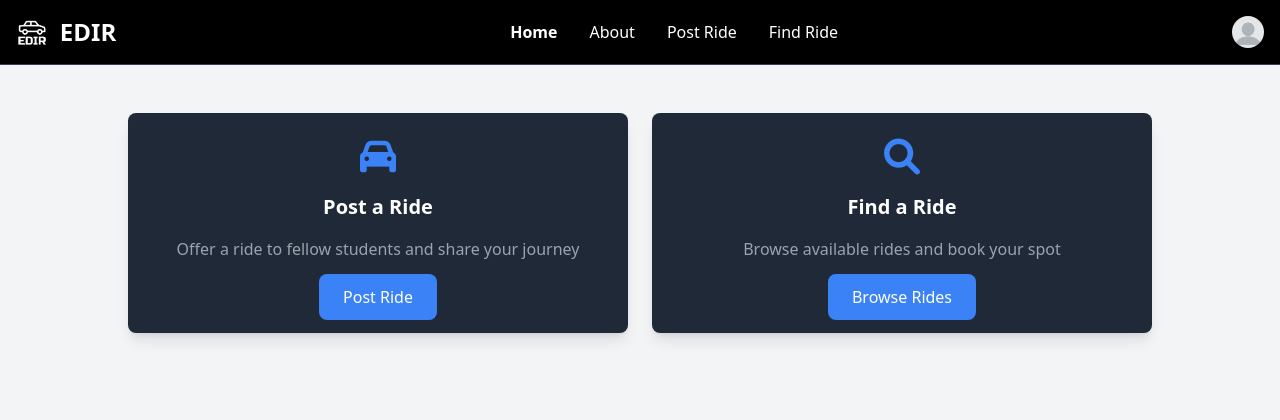
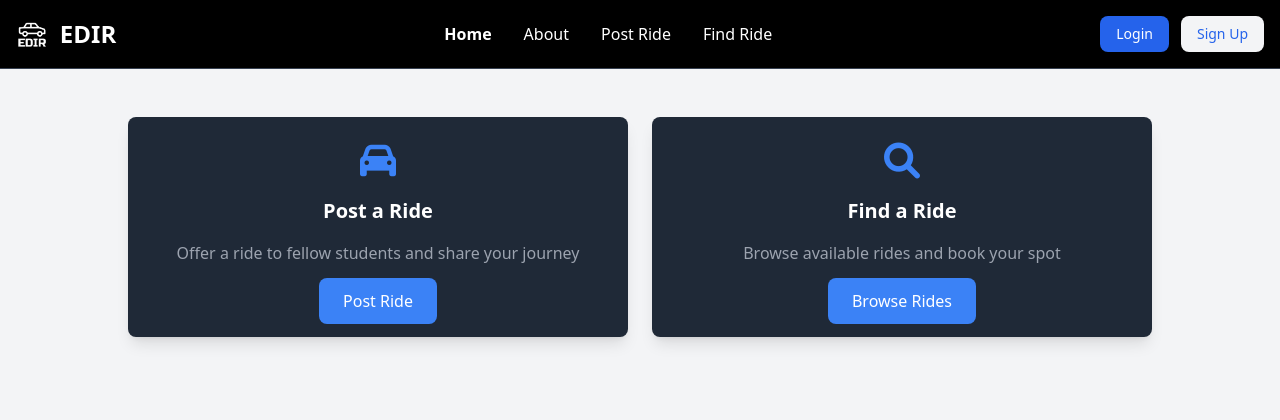
Before and after one commit to Verbatim4/HackUTD, a Flask app: page /home/ in a window 1280 px wide. Shown: the top 420 px of the page. Run offline with Flask 3, Linux system fonts and the light colour scheme; some libraries are stand-ins or nearby versions.

Commit message:
sessions :)

```diff
--- a/app/__init__.py
+++ b/app/__init__.py
@@ -2,5 +2,7 @@ from flask import Flask
 
 app = Flask(__name__)
 
+app.config['SECRET_KEY'] = 'money!!!'
+
 from app import routes
 from app.utils import *
--- a/app/routes.py
+++ b/app/routes.py
@@ -5,7 +5,7 @@ from .utils.get_user_data import get_database_reference
 
 @app.route('/', methods=('GET', 'POST'))
 def index():
-    if not session['user_info']:
+    if not session:
         if request.method == 'POST':
             email = request.form['floating_email']
             password = request.form['floating_password']
@@ -26,13 +26,28 @@ def index():
             ref = get_database_reference('/users')
             ref.push(user_packet)
 
+            print('put user in db')
+
         else:
+            print('returned null session site')
             return render_template('index.html', session=None)
 
         session['user_info'] = user_packet
-        return render_template('index.html', session=session)
+        print('site with new session info')
+        return render_template('index.html',
+            f_name=user_info['f_name'],
+            l_name=user_info['l_name'],
+            email=user_info['email']
+        )
+
     else:
-        render_template('index.html', session=session)
+        print(session)
+        user_info = session['user_info']
+        return render_template('index.html',
+            f_name=user_info['f_name'],
+            l_name=user_info['l_name'],
+            email=user_info['email']
+        )
 
 @app.route('/signup/')
 def sign_up():
--- a/app/templates/index.html
+++ b/app/templates/index.html
@@ -22,6 +22,7 @@
                 <span class="text-2xl font-semibold text-white">EDIR</span>
             </a>
             <!-- User and Menu Section -->
+             {% if session %}
                 <div class="flex items-center md:order-2 space-x-3 rtl:space-x-reverse">
                     <button type="button" class="flex text-sm rounded-full focus:ring-4 focus:ring-gray-600"
                         id="user-menu-button" aria-expanded="false" data-dropdown-toggle="user-dropdown">
@@ -33,14 +34,24 @@
                     <div class="hidden z-50 my-4 text-base list-none bg-white divide-y divide-gray-100 rounded-lg shadow"
                         id="user-dropdown">
                         <div class="px-4 py-3">
-                        <span class="block text-sm text-gray-900">Bonnie Green</span>
-                        <span class="block text-sm text-gray-500 truncate">name@flowbite.com</span>
+                            <span class="block text-sm text-gray-900">{{ f_name }} {{ l_name }}</span>
+                            <span class="block text-sm text-gray-500 truncate">{{ email }}</span>
                         </div>
                         <ul class="py-2" aria-labelledby="user-menu-button">
                             <li><a href="#" class="block px-4 py-2 text-sm text-gray-700">Sign Out</a></li>
                         </ul>
                     </div>
                 </div>
+            {% else %}
+                <div class="flex items-center md:order-2 space-x-3 rtl:space-x-reverse">
+                    <a href="{{ url_for('login') }}" class="px-4 py-2 text-sm font-medium text-white bg-blue-600 rounded-lg shadow hover:bg-blue-700 focus:ring-4 focus:ring-blue-300">
+                        Login
+                    </a>
+                    <a href="{{ url_for('signup') }}" class="px-4 py-2 text-sm font-medium text-blue-600 bg-gray-100 rounded-lg shadow hover:bg-gray-200 focus:ring-4 focus:ring-gray-300">
+                        Sign Up
+                    </a>
+                </div>
+            {% endif %}
             <!-- Navigation Links -->
             <div class="hidden md:flex md:w-auto md:order-1">
                 <ul class="flex flex-row font-medium space-x-8 text-white">
```
Lines whose indentation alone changed are shown as unchanged.
